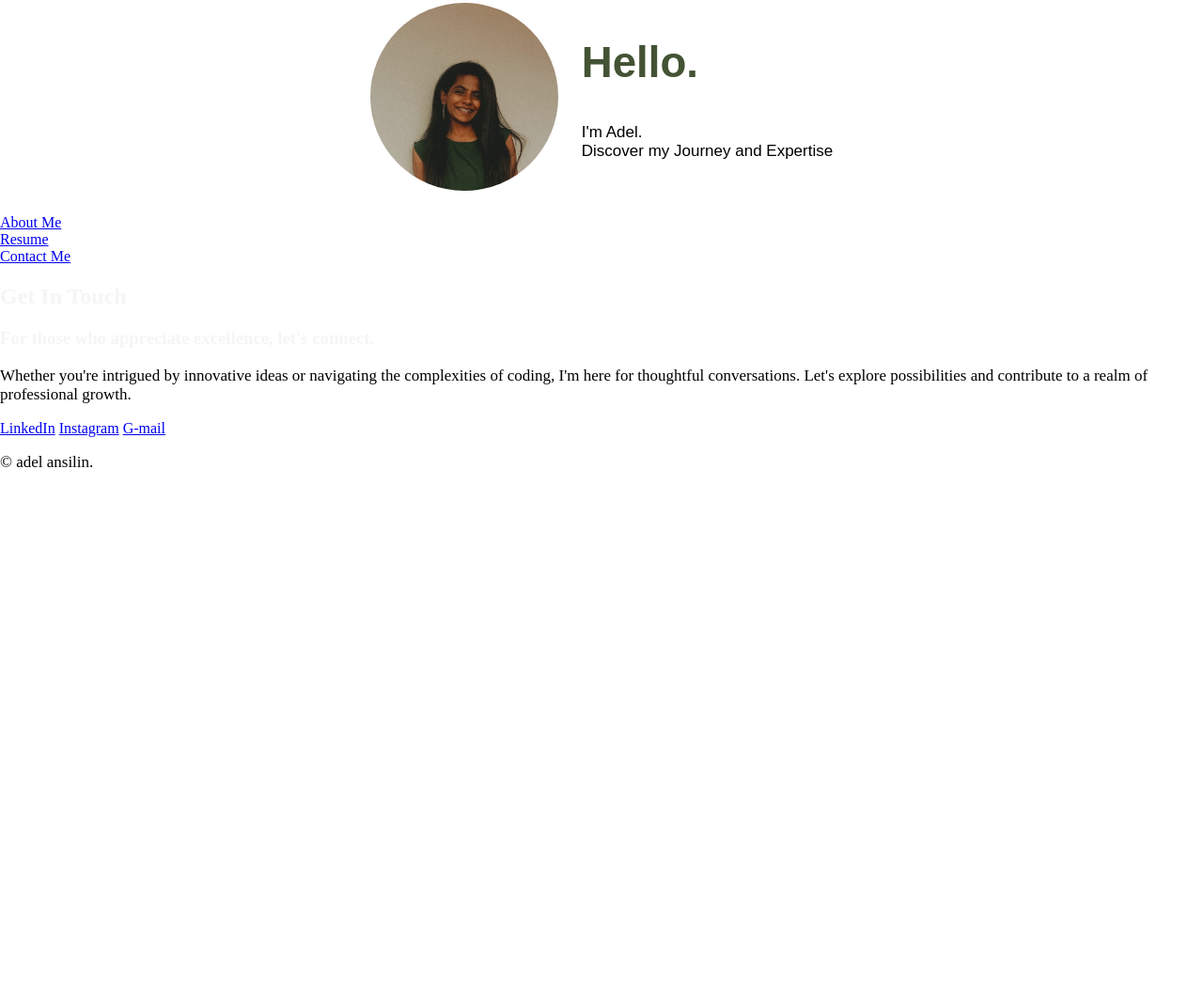
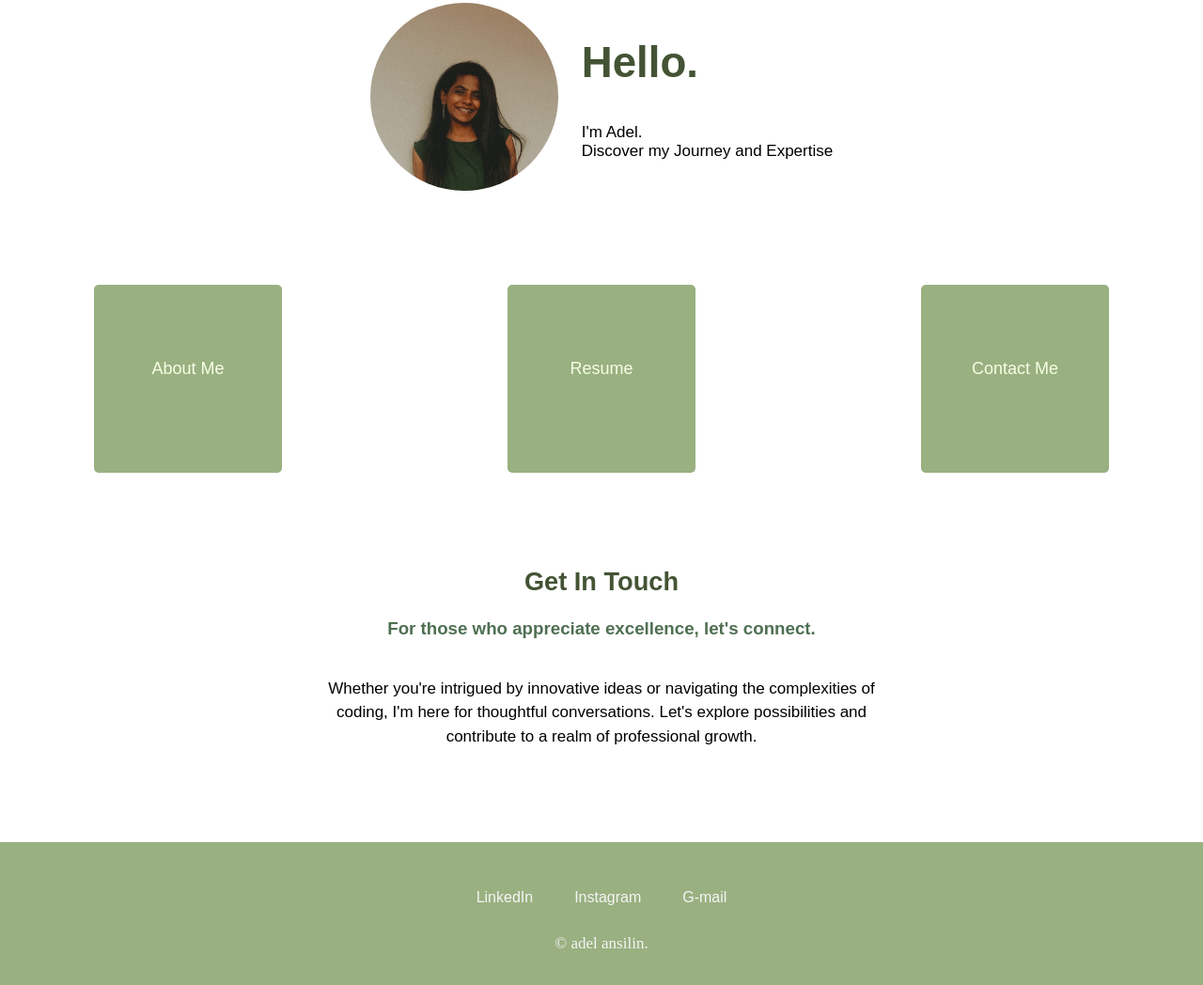
Before and after one commit to adelansilin/portfolio, a plain HTML site: page index.html in a window 1280 px wide. Shown: the part 534-1582 px from the top of the page at 94% size. Before the commit the page ends 1053 px from the top, so only its background shows below. Drawn offline with Linux system fonts and the light colour scheme; a web font is replaced by a local one.

Commit message:
Update style.css

```diff
--- a/style.css
+++ b/style.css
@@ -36,8 +36,7 @@ body{
 .titlebox {
     text-align: center;
     margin: 80px;
-    font-family: 'Libre Baskerville', serif;
-    font-family: 'PT Serif Caption', serif;
+    font-family: "Merriweather", serif;
     font-size: 1.5rem;
     margin-top: 150px;
 }
@@ -63,6 +62,65 @@ img{
 p{
     color: black;
     font-size: 17px;
+}
+.mid-container{
+    display: flex;
+    justify-content: space-between;
+    margin: 100px;
+}
+a{
+    text-decoration: none;
+    height: 200px;
+    width: 200px;
+    background-color: rgb(153, 176, 128);
+    border-radius: 5px;
+    color: whitesmoke;
+    font-family: "Montserrat", sans-serif;
+}
+.table{
+    height: 100px;
+    display: flex;
+    justify-content: center;
+    align-items: flex-end;
+    font-size: 18px;
+    color:rgb(247, 255, 229);
+    font-family: "Montserrat", sans-serif;
+}
+.bottom-container{
+    font-family: "Montserrat", sans-serif;
+    text-align: center;
+    margin-bottom: 100px;
+}
+.bottom-container h2{
+    color: rgb(67, 83, 52);
+    font-size: 1.7rem;
+}
+.bottom-container h3{
+    color: rgb(79, 111, 82);
+    font-size: 1.17rem;
+}
+.bottom-container p{
+    width: 50%;
+    text-align: center;
+    margin: 40px auto 60px;
+    line-height: 1.5;
+
+}
+.foot-container{
+    background-color:rgb(153, 176, 128) ;
+    text-align: center;
+    padding: 50px  20px;
+}
+.footer-link{
+    margin: 10px 20px;
+    background-color: none;
+}
+.copyright{
+    color: whitesmoke;
+    font-family: "Merriweather", serif;
+    font-size: 1 rem;
+    margin: 10px 20px;
+    padding: 20px 0;
 }
 
 
```
